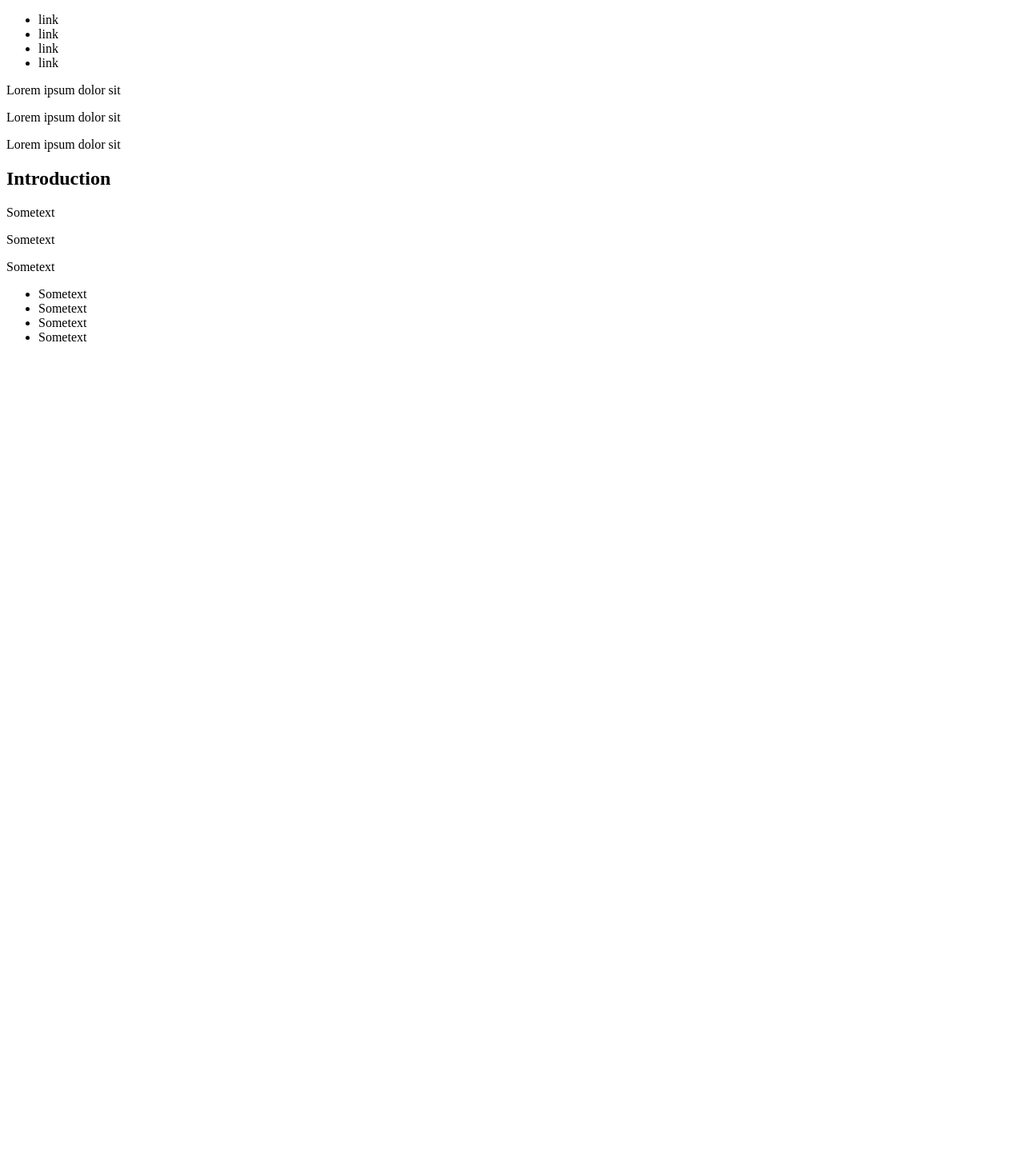
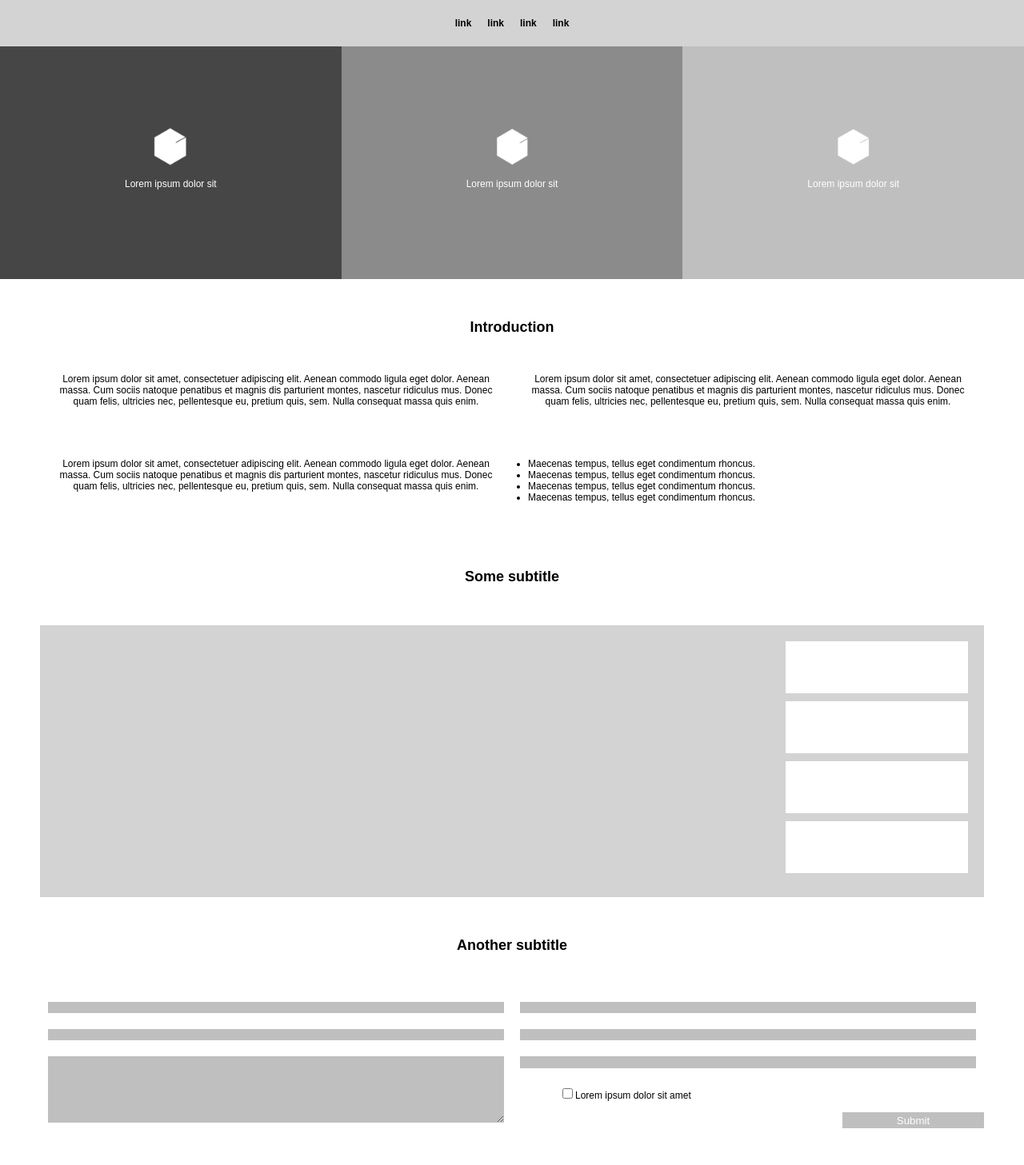
Before and after one commit to johnny090807/Oefeningen, a plain HTML site: page Assignment-1/index.html in a window 1280 px wide. Shown: the top 1457 px of the page at 80% size. Before the commit the page ends 800 px from the top, so only its background shows below. Drawn offline with Linux system fonts and the light colour scheme.

Commit message:
assignment 1 completed

```diff
--- /dev/null
+++ b/Assignment-1/index.css
@@ -0,0 +1,201 @@
+	/***********
+
+	This stylesheet is written in BEM
+
+	Block = .block
+	Element = .block__element
+	Modifier = .block__element--modifier
+
+	***********/
+
+	/* Blocks ***********************************************************/
+
+	body{
+		margin: 0;
+		padding: 0;
+		font-family: Arial, Helvetica, sans-serif;
+		font-size: 12px;
+	}
+
+	.nav{
+		display: flex;
+		margin: 0;
+		padding: 0;
+		background-color: #d3d3d3;
+	}
+	.list{
+		padding-left: 0;
+		height: 100%;
+		width: 100%;
+		display: -webkit-box;
+	    display: -webkit-flex;
+	    display: -moz-flex;
+	    display: -ms-flexbox;
+	    display: flex;
+	    -webkit-flex-flow: row nowrap;
+	    -moz-flex-flow: row nowrap;
+	    -ms-flex-flow: row none;
+	    flex-flow: row nowrap;
+	    -webkit-box-pack: center;
+	    -webkit-justify-content: center;
+	    -moz-justify-content: center;
+	    -ms-flex-pack: center;
+	    justify-content: center;
+	}
+	.main{
+		display: grid;
+		text-align: center;
+		width:100%;
+		height: 100%;
+		grid-template-columns: 1fr 1fr 1fr;
+	}
+	.introduction{
+		text-align:center;
+		margin: 50px;
+
+	}
+	.container{
+		background-color: lightgrey;
+		margin: 50px;
+		padding: 20px;
+	}
+	.form{
+		display: grid;
+		margin: 50px;
+		grid-template-columns: 50% 50%;
+		grid-template-rows: 20% 20% 20%;
+		padding-bottom: 40px;
+	}
+	.footer{
+		height: 40px;
+		background-color: #464646;
+	}
+
+	/* Elements *********************************************************/
+
+	.list__item{
+		background-color: #d3d3d3;
+		margin: 0;
+		padding: 10px;
+		border: none;
+		height: 100%;
+		justify-content: center;
+  		font-weight: bold;
+		text-decoration: none;
+		color: black;
+	}
+	.list__item:hover{
+		background-color: grey;
+	}
+
+	.main__text{
+		color: white;
+		padding-bottom: 100px;
+	}
+
+	.main__hexagon{
+		padding-top: 100px;
+		height: 50px;
+	}
+
+	.introduction__grid{
+		display: grid;
+		grid-template-columns: 50% 50%;
+	}
+	.container__text{
+		text-align: center;
+	}
+	.container__image{
+		display: grid;
+		margin-top: 0;
+		margin-bottom: 0;
+		background-color: lightgrey;
+		height: 300px;
+	}
+	.container__imageselector{
+		background-color: white;
+		margin-bottom: 10px;
+		margin-left: 80%;
+	}
+	.container__imageselector:hover{
+		background-color: grey;
+	}
+
+	.form__text{
+		text-align: center;
+	}
+
+	.form_input{
+		margin: 10px;
+	}
+	.form__submit{
+		grid-column: 2;
+		grid-row: 5;
+		margin-left:70%;
+		text-decoration: none;
+		border: none;
+		background-color: #BFBFBF;
+		color: white;
+
+	}
+	.form__text{
+		white-space: nowrap;
+	}
+	.form_radio{
+		background-color: white;
+		text-align: left;
+	}
+	.form__input{
+		background-color: #BFBFBF;
+		margin:10px;
+		border: none;
+		color: white;
+	}
+
+	/* Modifiers ********************************************************/
+
+	.main--darkgrey{
+		background-color: #464646;
+	}
+	.main--grey{
+		background-color: #8B8B8B;
+	}
+	.main--lightgrey{
+		background-color: #BFBFBF;
+	}
+	.introduction__griditem--bottomright, .introduction__griditem--bottomleft, .introduction__griditem--topleft, .introduction__griditem--topright{
+		padding: 20px;
+	}
+	.introduction__griditem--bottomright{
+		text-align: left;
+	}
+	.form__input--topright{
+		grid-column: 2;
+		grid-row: 1;
+	}
+	.form__input--midright{
+		grid-column: 2;
+		grid-row: 2;
+	}
+	.form__input--bottomright{
+		grid-column: 2;
+		grid-row: 3;
+	}
+	.form__input--topleft{
+		grid-column: 1;
+		grid-row: 1;
+	}
+	.form__input--midleft{
+		grid-column: 1;
+		grid-row: 2;
+	}
+	.form__input--bottomleft{
+		grid-column: 1;
+		grid-row: 3/7;
+	}
+	.form__input--radio{
+		grid-column: 2;
+		grid-row: 4;
+		text-align: left;
+		margin-left: 10%;
+	}
--- a/Assignment-1/index.html
+++ b/Assignment-1/index.html
@@ -2,30 +2,31 @@
 <html>
 <head>
 	<title>Assignment - 1</title>
+	<link rel="stylesheet" type="text/css" href="index.css">
 </head>
 <body>
 </header class="header">
 	<nav class="nav">
 		<ul class="list">
-			<li class="list__item"><a class="list__link">link</a></li>
-			<li class="list__item"><a class="list__link">link</a></li>
-			<li class="list__item"><a class="list__link">link</a></li>
-			<li class="list__item"><a class="list__link">link</a></li>
+			<a href="http://google.com" class="list__item">link</a>
+			<a href="http://google.com" class="list__item">link</a>
+			<a href="http://google.com" class="list__item">link</a>
+			<a href="http://google.com" class="list__item">link</a>
 		</ul>
 	</nav>
 </header>
 <div class="content">
 	<main class="main">
 		<div class="main--darkgrey">
-			<span class="hexagon"></span>
+			<img class="main__hexagon" src="image--darkgrey.png">
 			<p class="main__text">Lorem ipsum dolor sit</p>
 		</div>
 		<div class="main--grey">
-			<span class="hexagon"></span>
+			<img class="main__hexagon" src="image--grey.png">
 			<p class="main__text">Lorem ipsum dolor sit</p>
 		</div>
 		<div class="main--lightgrey">
-			<span class="hexagon"></span>
+			<img class="main__hexagon" src="image--lightgrey.png">
 			<p class="main__text">Lorem ipsum dolor sit</p>
 		</div>
 	</main>
@@ -33,19 +34,39 @@
 <div class="introduction">
 	<h2 class="introduction__text">Introduction</h2>
 	<div class="introduction__grid">
-		<p class="introduction__griditem--topleft">Sometext</p>
-		<p class="introduction__griditem--bottomleft">Sometext</p>
-		<p class="introduction__griditem--topright">Sometext</p>
+		<p class="introduction__griditem--topleft">Lorem ipsum dolor sit amet, consectetuer adipiscing elit. Aenean commodo ligula eget dolor. Aenean massa. Cum sociis natoque penatibus et magnis dis parturient montes, nascetur ridiculus mus. Donec quam felis, ultricies nec, pellentesque eu, pretium quis, sem. Nulla consequat massa quis enim.</p>
+		<p class="introduction__griditem--bottomleft">Lorem ipsum dolor sit amet, consectetuer adipiscing elit. Aenean commodo ligula eget dolor. Aenean massa. Cum sociis natoque penatibus et magnis dis parturient montes, nascetur ridiculus mus. Donec quam felis, ultricies nec, pellentesque eu, pretium quis, sem. Nulla consequat massa quis enim.
+		<p class="introduction__griditem--topright">Lorem ipsum dolor sit amet, consectetuer adipiscing elit. Aenean commodo ligula eget dolor. Aenean massa. Cum sociis natoque penatibus et magnis dis parturient montes, nascetur ridiculus mus. Donec quam felis, ultricies nec, pellentesque eu, pretium quis, sem. Nulla consequat massa quis enim.</p>
 		<ul class="introduction__griditem--bottomright">
-			<li>Sometext</li>
-			<li>Sometext</li>
-			<li>Sometext</li>
-			<li>Sometext</li>
+			<li>Maecenas tempus, tellus eget condimentum rhoncus.</li>
+			<li>Maecenas tempus, tellus eget condimentum rhoncus.</li>
+			<li>Maecenas tempus, tellus eget condimentum rhoncus.</li>
+			<li>Maecenas tempus, tellus eget condimentum rhoncus.</li>
 		</ul>
 	</div>
 </div>
-
-
+	<h2 class="container__text">Some subtitle</h2>
+<div class="container">
+	<div class="container__image">
+		<a href="http://google.com" class="container__imageselector"></a>
+		<a href="http://google.com" class="container__imageselector"></a>
+		<a href="http://google.com" class="container__imageselector"></a>
+		<a href="http://google.com" class="container__imageselector"></a>
+	</div>
+</div>
+	<h2 class="form__text">Another subtitle</h2>
+<form class="form">
+	<input type="text" class="form__input form__input--topleft">
+	<input type="text" class="form__input form__input--midleft">
+	<textarea class="form__input form__input--bottomleft"></textarea>
+	<input type="text" class="form__input form__input--topright">
+	<input type="text" class="form__input form__input--midright">
+	<input type="text" class="form__input form__input--bottomright">
+	<div class="form__input--radio">
+		<p class="form__text--checkbox"><input type="checkbox" class="form__radio">Lorem ipsum dolor sit amet</p>
+	</div>
+	<button type="submit" class="form__submit">Submit</button>
+</form>
 
 <footer class="footer">
 
```
Also changed, not shown: Assignment-1/image--darkgrey.png (added), Assignment-1/image--grey.png (added), Assignment-1/image--lightgrey.png (added).
